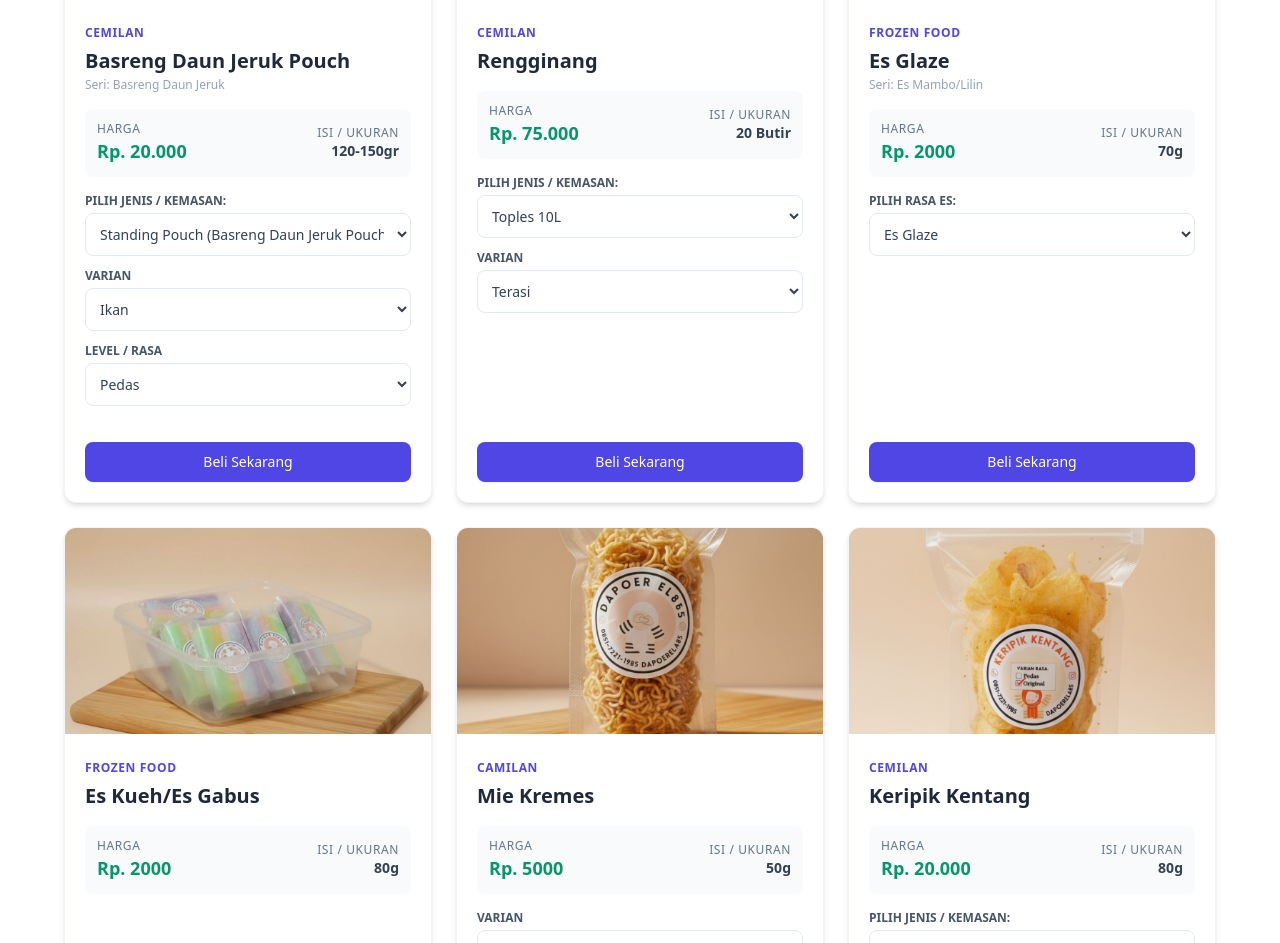
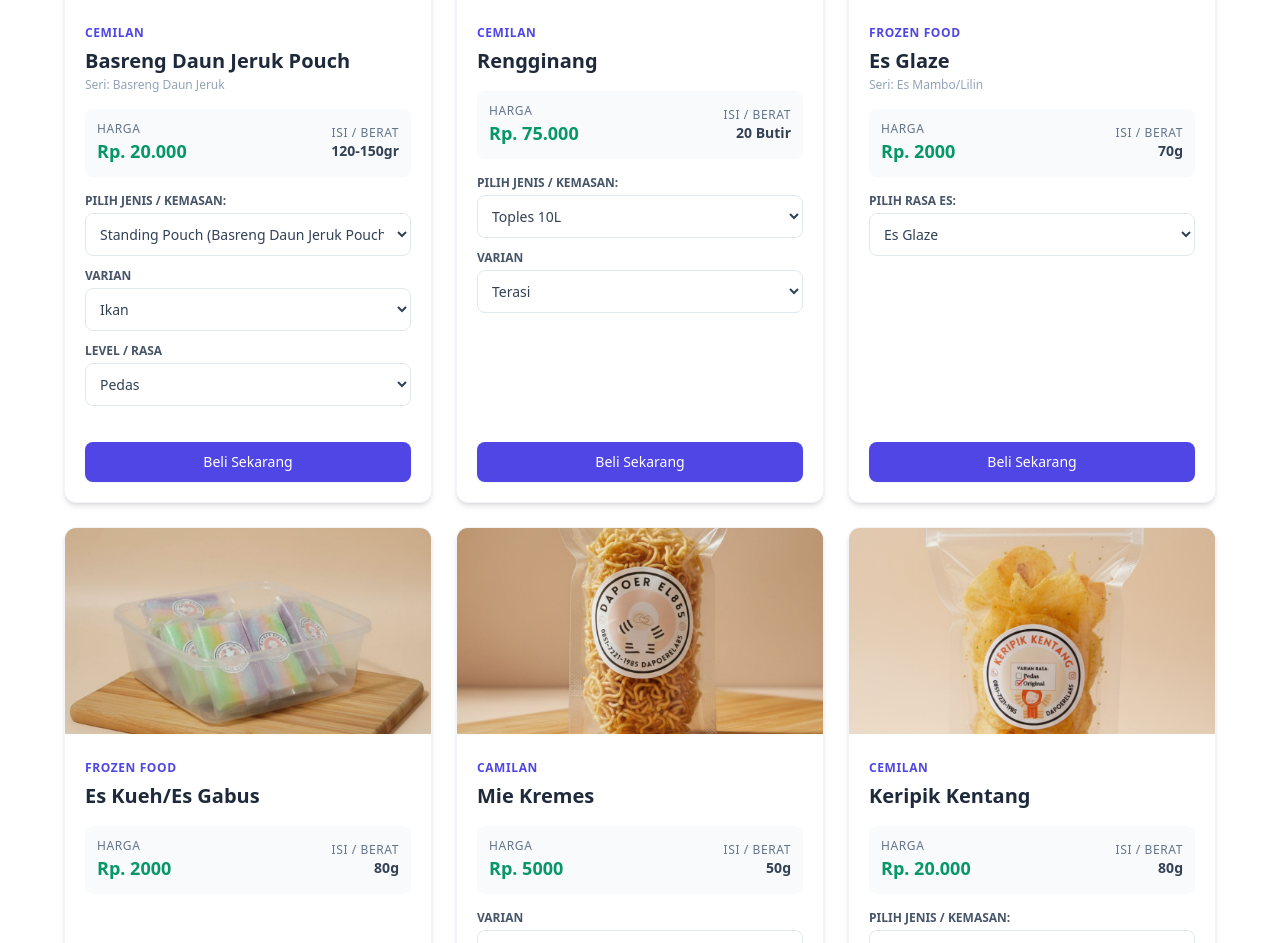
Before and after one commit to dapoerela85/dapoerela85.github.io, a Jekyll site: the page built from _pages/catalog.html, in a window 1280 px wide and 1400 px high, scrolled down 199 px. Shown: the part 154-1097 px from the top of the window. Built offline with Jekyll 4.4.1, drawn with Linux system fonts in a browser that asks for light colours; nearby versions of some CDN libraries; some of the changed text lies outside the part shown.

Commit message:
Update catalog.html

```diff
--- a/_pages/catalog.html
+++ b/_pages/catalog.html
@@ -52,7 +52,7 @@ permalink: /catalog/
                 <h3 class="price-display text-lg font-bold text-emerald-600">{{ initial_price }}</h3>
               </div>
               <div class="text-right">
-                <p class="text-xs text-slate-500 uppercase tracking-wider font-medium">Isi / Ukuran</p>
+                <p class="text-xs text-slate-500 uppercase tracking-wider font-medium">Isi / Berat</p>
                 <p class="weight-display text-sm font-semibold text-slate-700">{{ initial_weight }}</p>
               </div>
             </div>
```
